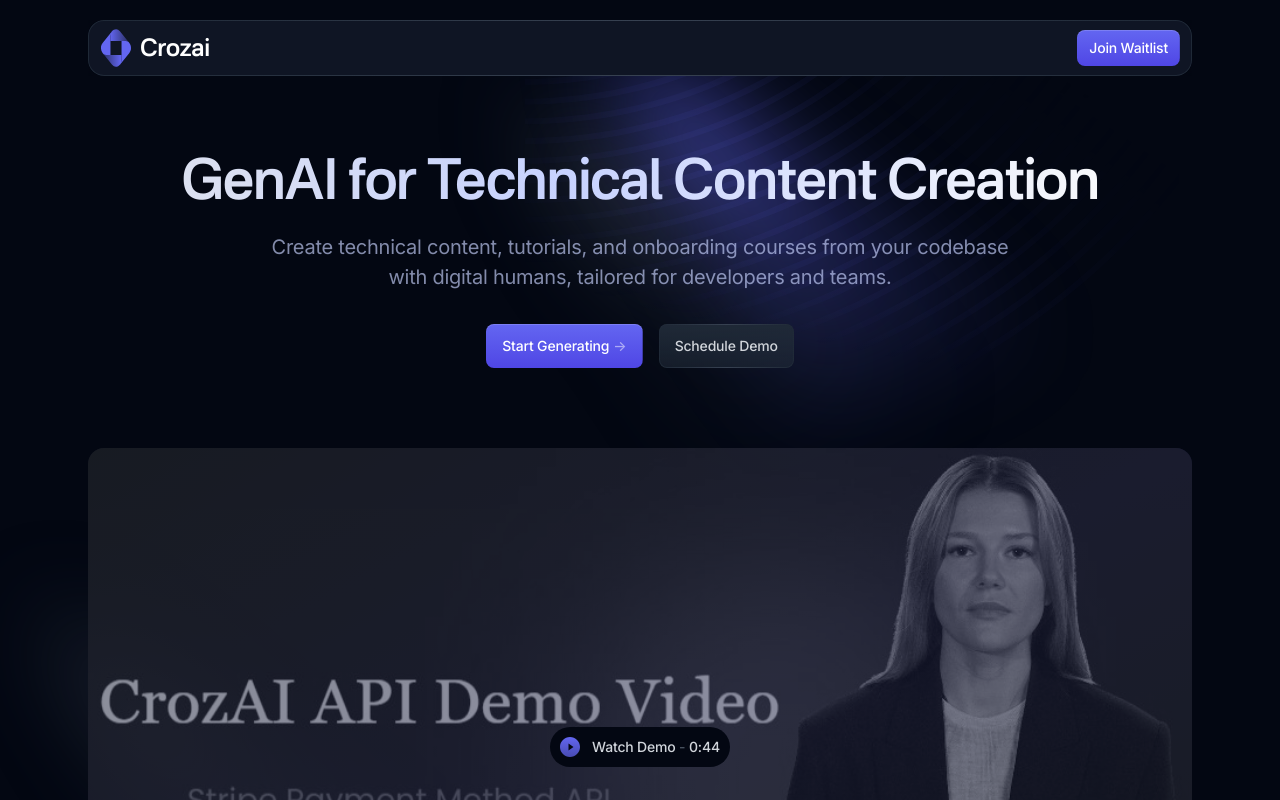
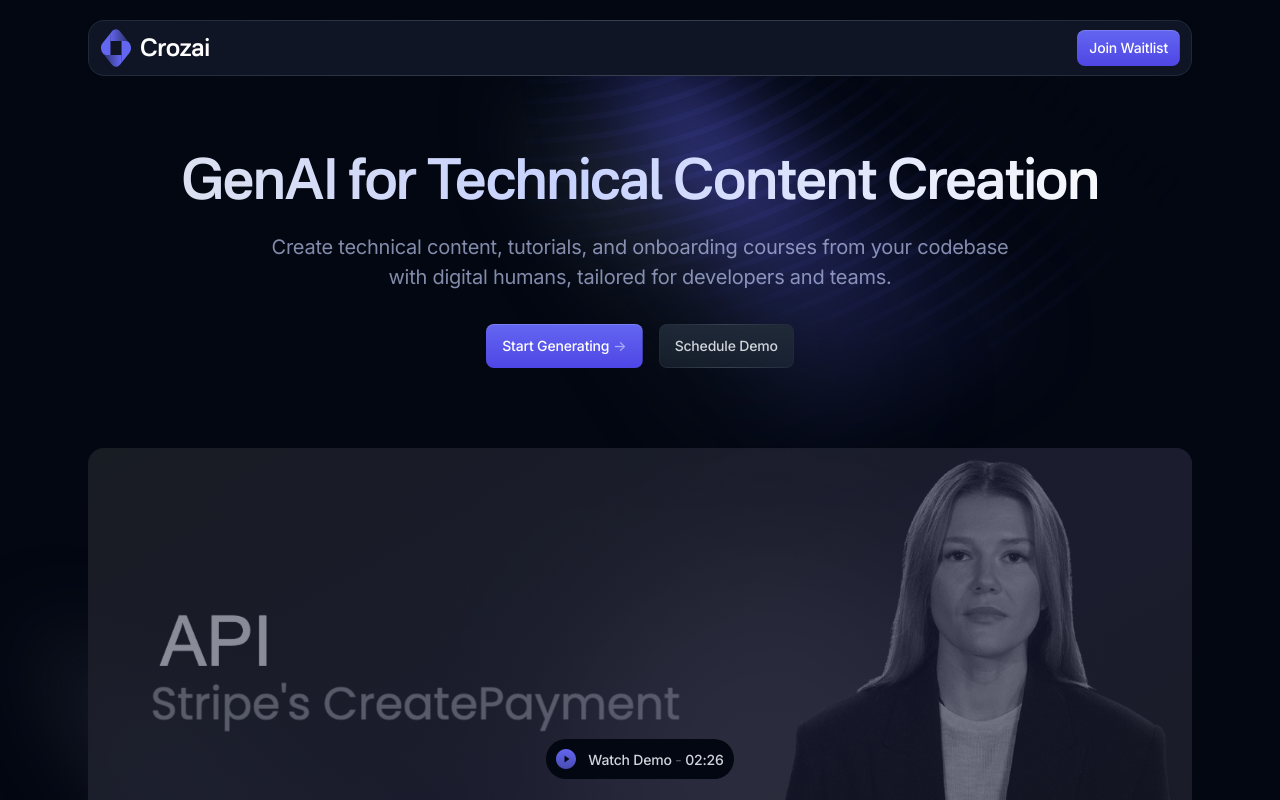
Before and after one commit to fromzerohq/crozai-ui, a Next.js app: page / in a window 1280 px wide. Shown: the top 800 px of the page. Built offline with nearby package versions, Linux system fonts and the light colour scheme.

Commit message:
Hero: Change video thumbnail

```diff
--- a/components/hero-home.tsx
+++ b/components/hero-home.tsx
@@ -1,4 +1,4 @@
-import VideoThumb from "@/public/images/hero-image-03.jpg";
+import VideoThumb from "@/public/images/thumb-2.png";
 import ModalVideo from "@/components/modal-video";
 
 export default function HeroHome() {
@@ -56,9 +56,6 @@
             thumbWidth={1104}
             thumbHeight={576}
             thumbAlt="Modal video thumbnail"
-            video="videos//video.mp4"
-            videoWidth={1920}
-            videoHeight={1080}
           />
         </div>
       </div>
--- a/components/modal-video.tsx
+++ b/components/modal-video.tsx
@@ -87,7 +87,7 @@
             <span className="text-sm font-medium leading-tight text-gray-300">
               Watch Demo
               <span className="text-gray-600"> - </span>
-              0:44
+              02:26
             </span>
           </span>
         </span>
```
Also changed, not shown: public/images/thumb-2.png (added), public/images/thumb.png (added).
